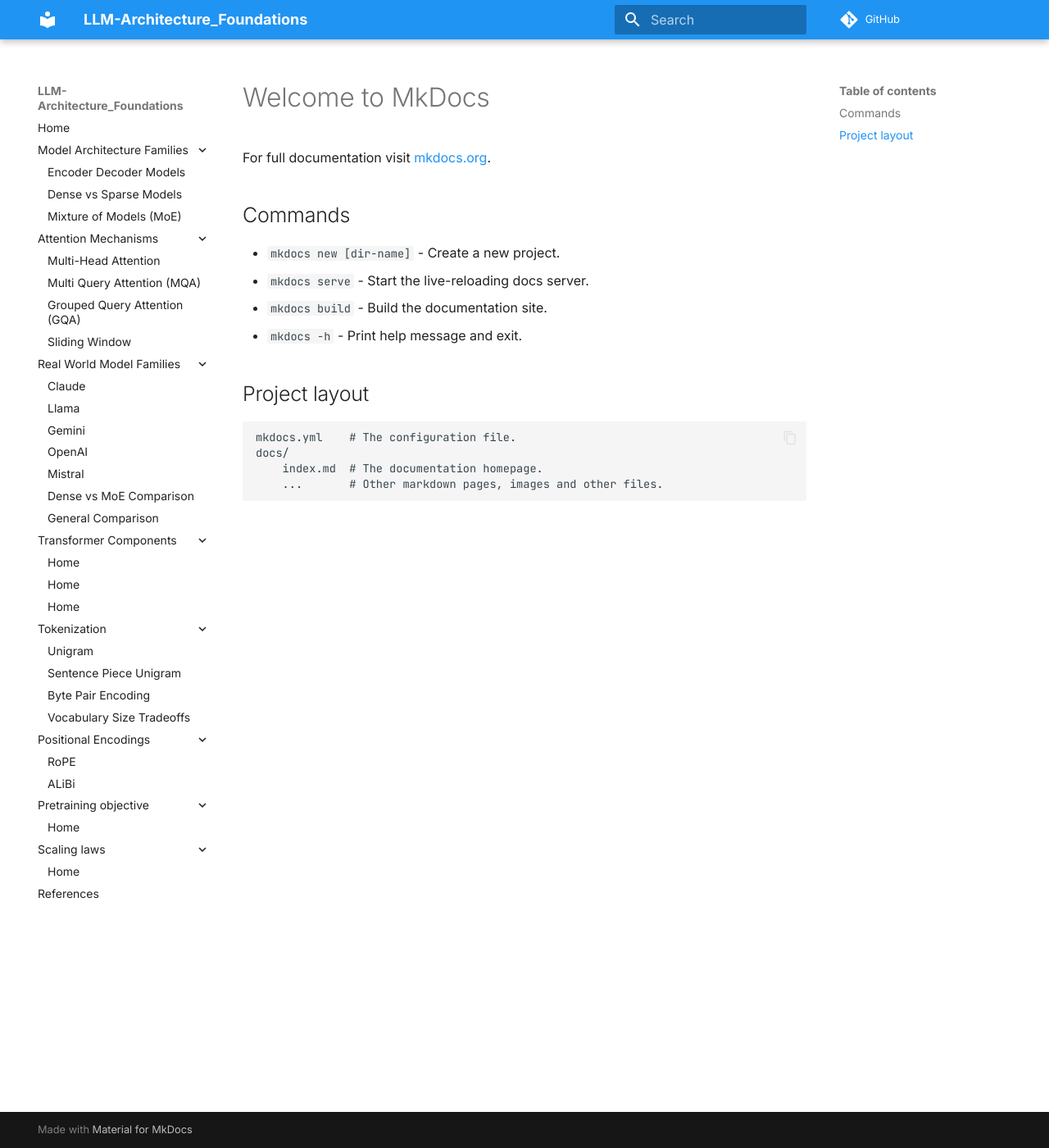
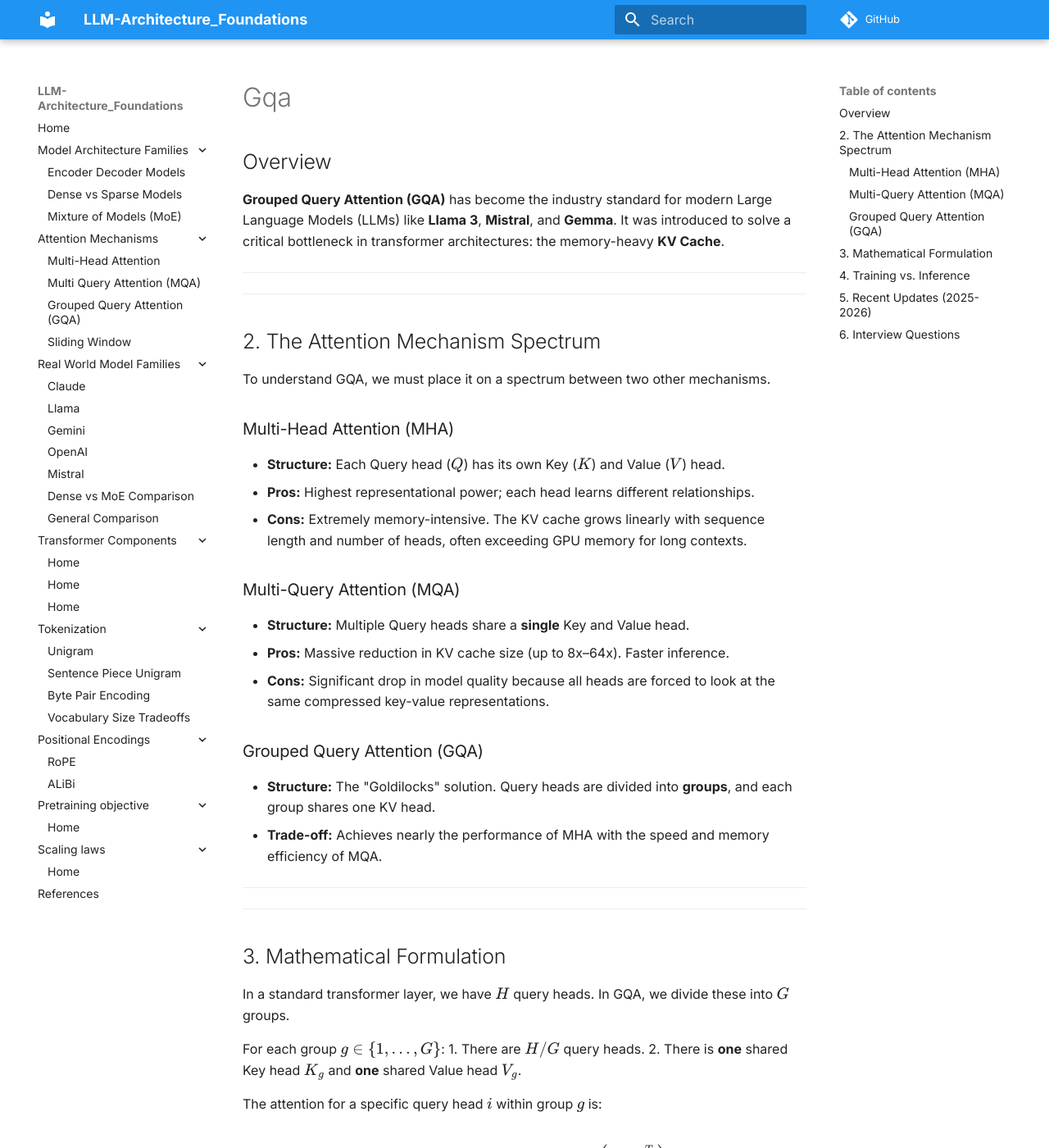
Before and after one commit to saurabhiit2007/LLM-Architecture-Foundations, an MkDocs documentation site: the page built from docs/attention_mechanisms/gqa.md, in a window 1280 px wide and 1400 px high. Shown: the whole window at 82% size. Built offline with MkDocs 1.6.1 and Material for MkDocs 9.7.7, drawn with Linux system fonts in a browser that asks for light colours; comment, search, counter and statistics services are not loaded; some of the changed text lies outside the part shown.

Commit message:
added GQA

```diff
--- a/docs/attention_mechanisms/gqa.md
+++ b/docs/attention_mechanisms/gqa.md
@@ -1,17 +1,93 @@
-# Welcome to MkDocs
+## Overview
 
-For full documentation visit [mkdocs.org](https://www.mkdocs.org).
+**Grouped Query Attention (GQA)** has become the industry standard for modern Large Language Models (LLMs) like **Llama 3**, **Mistral**, and **Gemma**. It was introduced to solve a critical bottleneck in transformer architectures: the memory-heavy **KV Cache**.
 
-## Commands
+---
 
-* `mkdocs new [dir-name]` - Create a new project.
-* `mkdocs serve` - Start the live-reloading docs server.
-* `mkdocs build` - Build the documentation site.
-* `mkdocs -h` - Print help message and exit.
+---
 
-## Project layout
+## 2. The Attention Mechanism Spectrum
 
-    mkdocs.yml    # The configuration file.
-    docs/
-        index.md  # The documentation homepage.
-        ...       # Other markdown pages, images and other files.
+To understand GQA, we must place it on a spectrum between two other mechanisms.
+
+### Multi-Head Attention (MHA)
+
+* **Structure:** Each Query head ($Q$) has its own Key ($K$) and Value ($V$) head.
+* **Pros:** Highest representational power; each head learns different relationships.
+* **Cons:** Extremely memory-intensive. The KV cache grows linearly with sequence length and number of heads, often exceeding GPU memory for long contexts.
+
+### Multi-Query Attention (MQA)
+
+* **Structure:** Multiple Query heads share a **single** Key and Value head.
+* **Pros:** Massive reduction in KV cache size (up to 8x–64x). Faster inference.
+* **Cons:** Significant drop in model quality because all heads are forced to look at the same compressed key-value representations.
+
+### Grouped Query Attention (GQA)
+
+* **Structure:** The "Goldilocks" solution. Query heads are divided into **groups**, and each group shares one KV head.
+* **Trade-off:** Achieves nearly the performance of MHA with the speed and memory efficiency of MQA.
+
+---
+
+---
+
+## 3. Mathematical Formulation
+
+In a standard transformer layer, we have $H$ query heads. In GQA, we divide these into $G$ groups.
+
+For each group $g \in \{1, \dots, G\}$:
+1.  There are $H/G$ query heads.
+2.  There is **one** shared Key head $K_g$ and **one** shared Value head $V_g$.
+
+The attention for a specific query head $i$ within group $g$ is:
+
+$$\text{Attention}(Q_i, K_g, V_g) = \text{softmax}\left(\frac{Q_i K_g^T}{\sqrt{d_k}}\right) V_g$$
+
+* If $G = 1$, it is **MQA**.
+* If $G = H$, it is **MHA**.
+
+---
+
+---
+
+## 4. Training vs. Inference
+
+| Feature | Training Phase | Inference Phase (Generation) |
+| :--- | :--- | :--- |
+| **Bottleneck** | **Compute-Bound:** Training is limited by how many FLOPs the GPU can perform. | **Memory-Bound:** Inference is limited by how fast we can load the KV cache from HBM (High Bandwidth Memory). |
+| **Benefit** | Slight reduction in parameters, but the primary goal is setting up the structure for inference. | **Primary Benefit:** Significant reduction in memory bandwidth requirements. |
+| **KV Cache** | Not typically used (parallel processing of the whole sequence). | **Critical:** GQA reduces the KV cache size by a factor of $H/G$. |
+| **Uptraining** | Models can be "uptrained" from MHA checkpoints by mean-pooling KV heads. | Allows for much larger **Batch Sizes** and longer **Context Windows**. |
+
+> **Interview Tip:** If asked why GQA is faster, mention **Arithmetic Intensity**. By sharing KV heads, we load less data from memory for the same amount of computation, making the model more efficient on modern hardware like A100/H100s.
+
+---
+
+---
+
+## 5. Recent Updates (2025-2026)
+
+* **Asymmetric/Activation-Informed GQA:** Instead of grouping neighboring heads, researchers now use "activation-informed" grouping. They group heads that show similar attention patterns, leading to 7-10% better accuracy on benchmarks like MMLU.
+
+
+* **Context-Dependent Scaling:** Newer models dynamically adjust the number of groups $G$ based on the input sequence length to optimize for latency.
+
+
+* **MLA (Multi-head Latent Attention):** Popularized by **DeepSeek-V3**, this is seen as an evolution of GQA. It uses low-rank compression to further reduce the KV cache beyond what simple grouping can achieve.
+
+---
+
+---
+
+## 6. Interview Questions
+
+* **Q: Why does GQA allow for larger batch sizes?**
+    * *A: Because the KV cache for each sequence is smaller. More sequences can fit into the GPU's VRAM simultaneously.*
+
+* **Q: How do you convert an MHA model to GQA?**
+    * *A: You take the $H$ original KV heads and "mean-pool" them into $G$ heads. Then, you perform a small amount of "uptraining" to let the model adapt.*
+
+* **Q: Is GQA used in the Encoder or Decoder?**
+    * *A: It is most valuable in the **Decoder** during autoregressive generation, as that is where the KV cache bottleneck exists.*
+
+---
```
